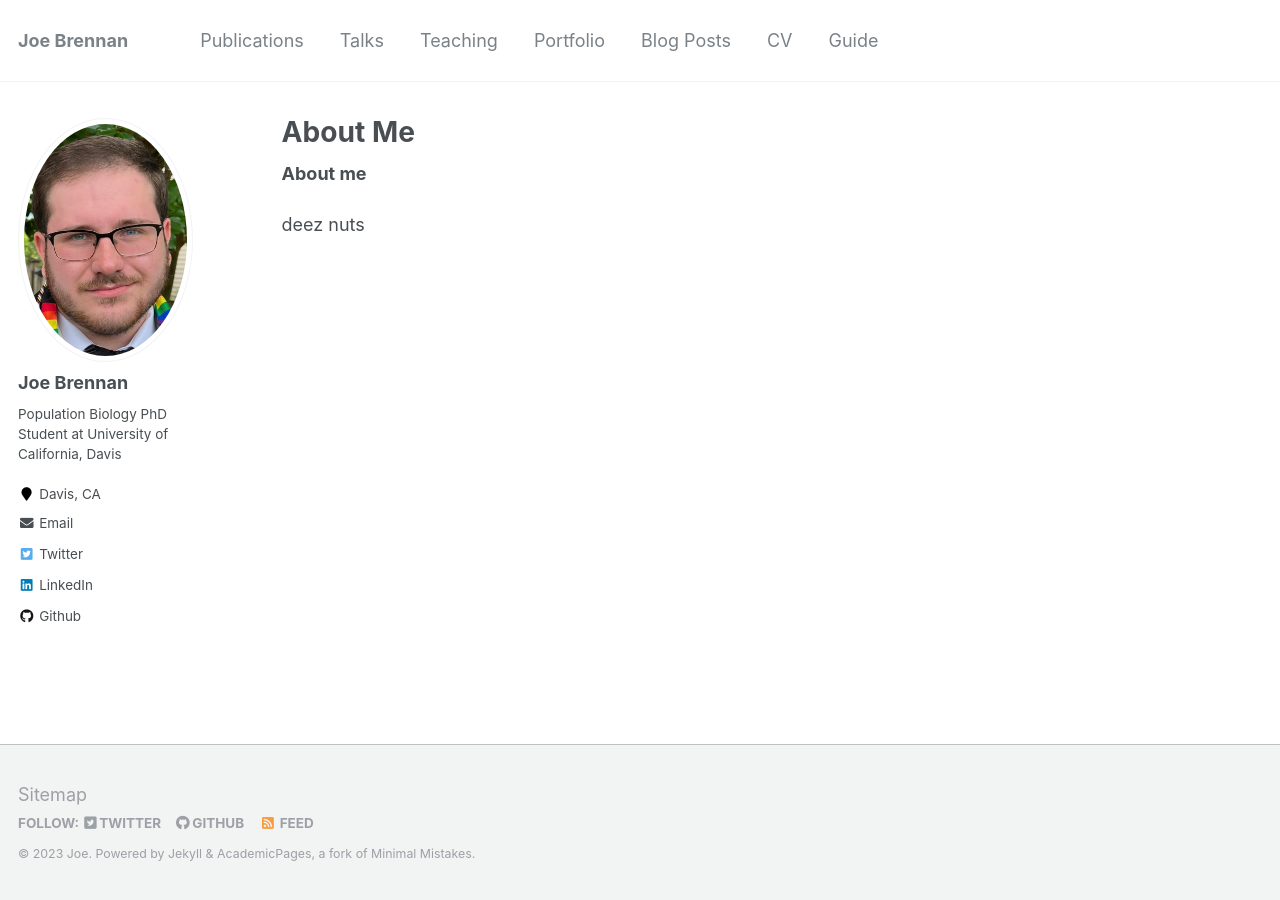
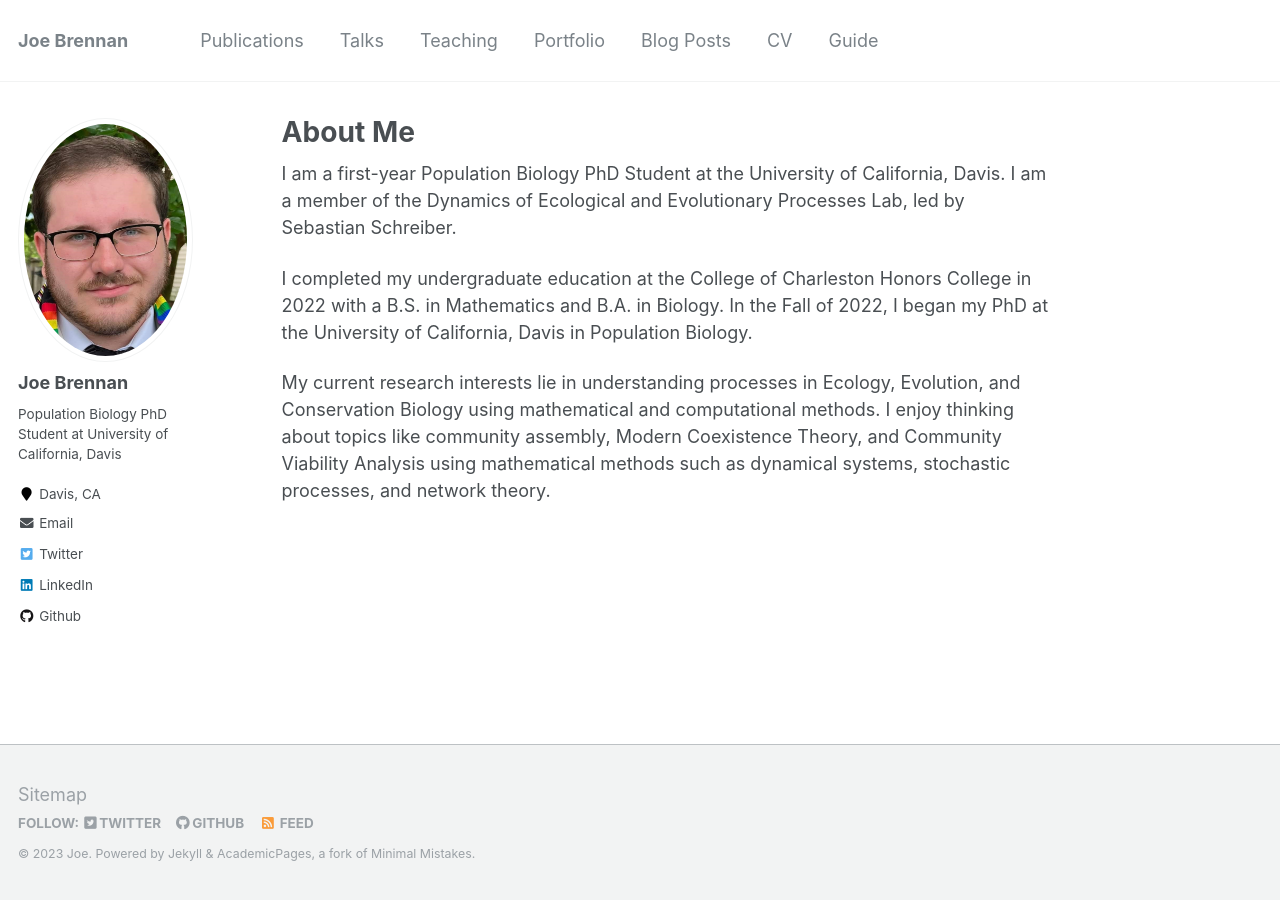
Before and after one commit to biologyjoe87/biologyjoe87.github.io, a Jekyll site: the page built from _pages/about.md, in a window 1280 px wide. Built offline with Jekyll 4.4.1, drawn with Linux system fonts in a browser that asks for light colours.

Commit message:
Update about.md

```diff
--- a/_pages/about.md
+++ b/_pages/about.md
@@ -8,6 +8,8 @@ redirect_from:
   - /about.html
 ---
 
-**About me**
+I am a first-year Population Biology PhD Student at the University of California, Davis. I am a member of the Dynamics of Ecological and Evolutionary Processes Lab, led by Sebastian Schreiber.
 
-deez nuts
+I completed my undergraduate education at the College of Charleston Honors College in 2022 with a B.S. in Mathematics and B.A. in Biology. In the Fall of 2022, I began my PhD at the University of California, Davis in Population Biology.
+
+My current research interests lie in understanding processes in Ecology, Evolution, and Conservation Biology using mathematical and computational methods. I enjoy thinking about topics like community assembly, Modern Coexistence Theory, and Community Viability Analysis using mathematical methods such as dynamical systems, stochastic processes, and network theory.
```
